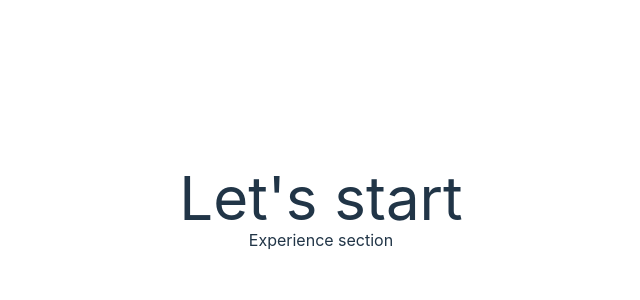
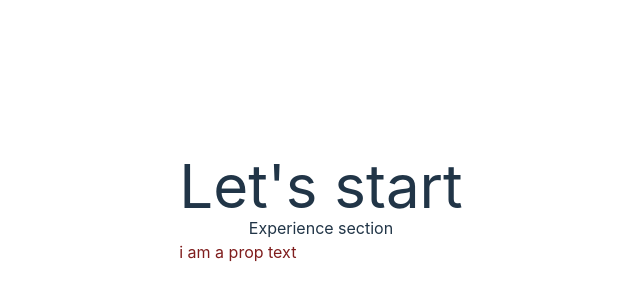
Before and after one commit to akhilmdev/portfolio_v1, a React (Vite) app: page / in a window 1280 px wide. Shown: the part 190-490 px from the top of the page, without its empty margins (319-959 px from the left). Built offline with nearby package versions, Linux system fonts and the light colour scheme.

Commit message:
add basic text component

```diff
--- a/src/App.tsx
+++ b/src/App.tsx
@@ -1,8 +1,6 @@
 import { useState } from "react";
-import reactLogo from "./assets/react.svg";
-import viteLogo from "/vite.svg";
 import "./App.css";
-import Experience from "./Components/Experience/Experience";
+import Experience from "./components/Experience/Experience";
 
 function App() {
   const [count, setCount] = useState(0);
@@ -10,7 +8,7 @@ function App() {
   return (
     <div className="bg-white">
       <p className="text-6xl w-auto h-auto">Let's start</p>
-      <Experience/>
+      <Experience />
     </div>
   );
 }
--- a/src/Components/Experience/Experience.tsx
+++ /dev/null
@@ -1,11 +0,0 @@
-import React from 'react'
-
-const Experience = () => {
-  return (
-    <div>
-      Experience section
-    </div>
-  )
-}
-
-export default Experience
--- /dev/null
+++ b/src/common/TextComponent.tsx
@@ -0,0 +1,27 @@
+import React from "react";
+
+interface Props {
+  image?: any;
+  text?: string;
+  textStyles?: string;
+  imageStyles?: string;
+  wrapperStyles?: string;
+}
+const TextComponent: React.FC<Props> = ({
+  image,
+  text,
+  textStyles,
+  imageStyles,
+  wrapperStyles,
+}) => {
+  return (
+    <div className={`flex flex-row ${wrapperStyles}`}>
+      {image && (
+        <img src={image} alt="Example image" className={`${imageStyles}`} />
+      )}
+      {text && <p className={`text-red-300 ${textStyles}`}>{text}</p>}
+    </div>
+  );
+};
+
+export default TextComponent;
--- /dev/null
+++ b/src/components/Experience/Experience.tsx
@@ -0,0 +1,17 @@
+import React from "react";
+import TextComponent from "../../common/TextComponent";
+
+const Experience = () => {
+  return (
+    <div>
+      <p>Experience section</p>
+      <TextComponent
+        text={"i am a prop text"}
+        textStyles="flex flex-row text-red-900"
+        wrapperStyles="flex flex-row"
+      />
+    </div>
+  );
+};
+
+export default Experience;
```
